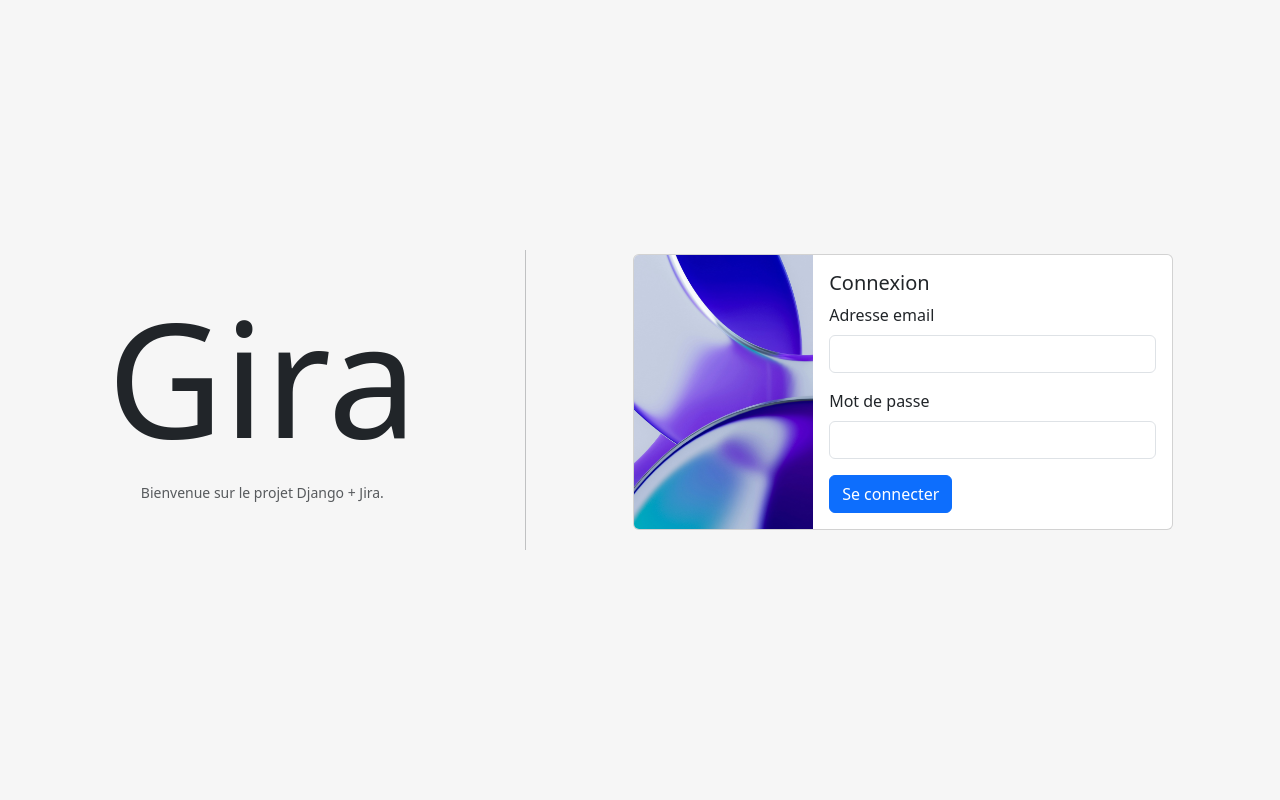
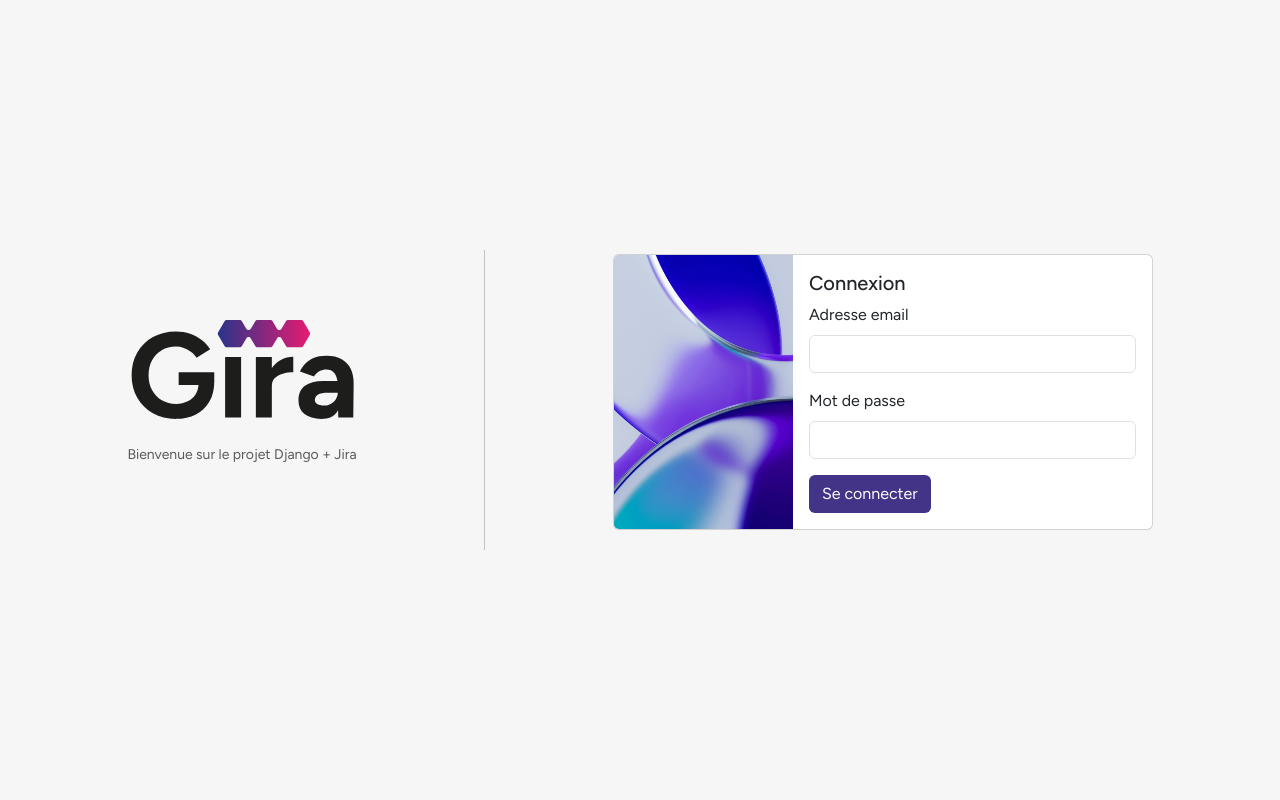
Before and after one commit to skomanex/evaldjango, a Django app: page /projectmanagement/ in a window 1280 px wide. Run offline with Django 5.2, Linux system fonts and the light colour scheme.

Commit message:
ajout typo Figtree et rapide identité visuelle

```diff
--- a/projectmanagement/static/css/main.css
+++ b/projectmanagement/static/css/main.css
@@ -3,10 +3,22 @@ body {
     height: 100vh;
     width: 100vw;
     margin: 0;
+    font-family: "Figtree", serif !important;
+}
+
+:root {
+  --girapurp: #443488;
+  --girafush: #932D7D;
+  --girapink: #DD1D73;
 }
 
 .big-title{
     font-size: 10rem;
+}
+
+.cta{
+    background-color: #443488 !important;
+    color: white !important;
 }
 
 .centered-wrapper{
@@ -56,6 +68,10 @@ body {
 }
 
 .titling{
+    height: 13rem;
+    display: flex;
+    flex-direction: column;
+    justify-content: space-evenly;
     text-align: center;
 }
 
--- a/projectmanagement/templates/login.html
+++ b/projectmanagement/templates/login.html
@@ -9,14 +9,17 @@
     <link rel="icon" type="image/x-icon" href="{% static 'img/favicon.ico' %}">
     <link href="https://cdn.jsdelivr.net/npm/bootstrap@5.3.3/dist/css/bootstrap.min.css" rel="stylesheet" integrity="sha384-QWTKZyjpPEjISv5WaRU9OFeRpok6YctnYmDr5pNlyT2bRjXh0JMhjY6hW+ALEwIH" crossorigin="anonymous">
     <script src="https://cdn.jsdelivr.net/npm/bootstrap@5.3.3/dist/js/bootstrap.bundle.min.js" integrity="sha384-YvpcrYf0tY3lHB60NNkmXc5s9fDVZLESaAA55NDzOxhy9GkcIdslK1eN7N6jIeHz" crossorigin="anonymous"></script>
+    <link rel="preconnect" href="https://fonts.googleapis.com">
+    <link rel="preconnect" href="https://fonts.gstatic.com" crossorigin>
+    <link href="https://fonts.googleapis.com/css2?family=Figtree:ital,wght@0,300..900;1,300..900&display=swap" rel="stylesheet">
     <title>Connexion</title>
 </head>
 <body>
     <div class="centered-wrapper">
 
         <div class="titling">
-            <h1 class="big-title">Gira</h1>
-            <p><small class="text-body-secondary">Bienvenue sur le projet Django + Jira.</small></p>
+            <img src="{% static 'img/gira-logo-full.svg'%}" alt="Gira">
+            <p><small class="text-body-secondary">Bienvenue sur le projet Django + Jira</small></p>
         </div>
 
         <div class="d-flex" style="height: 300px;">
@@ -42,7 +45,7 @@
                         <label for="password" class="form-label">Mot de passe</label>
                         <input type="password" class="form-control" id="password" name="password" required>
                     </div>
-                    <button type="submit" value="Connexion" class="btn btn-primary">Se connecter</button>
+                    <button type="submit" value="Connexion" class="btn cta">Se connecter</button>
                 </form>
 
                 {% if error %}
--- a/projectmanagement/templates/pageutilisateur.html
+++ b/projectmanagement/templates/pageutilisateur.html
@@ -7,6 +7,11 @@
     <meta name="viewport" content="width=device-width, initial-scale=1.0">
     <link rel="stylesheet" href="{% static 'css/main.css' %}">
     <link rel="icon" type="image/x-icon" href="{% static 'img/favicon.ico' %}">
+    <link href="https://cdn.jsdelivr.net/npm/bootstrap@5.3.3/dist/css/bootstrap.min.css" rel="stylesheet" integrity="sha384-QWTKZyjpPEjISv5WaRU9OFeRpok6YctnYmDr5pNlyT2bRjXh0JMhjY6hW+ALEwIH" crossorigin="anonymous">
+    <script src="https://cdn.jsdelivr.net/npm/bootstrap@5.3.3/dist/js/bootstrap.bundle.min.js" integrity="sha384-YvpcrYf0tY3lHB60NNkmXc5s9fDVZLESaAA55NDzOxhy9GkcIdslK1eN7N6jIeHz" crossorigin="anonymous"></script>
+    <link rel="preconnect" href="https://fonts.googleapis.com">
+    <link rel="preconnect" href="https://fonts.gstatic.com" crossorigin>
+    <link href="https://fonts.googleapis.com/css2?family=Figtree:ital,wght@0,300..900;1,300..900&display=swap" rel="stylesheet">
     <title>Accueil {{utilisateur.nom}}</title>
 </head>
 <body>
```
Also changed, not shown: db.sqlite3.
